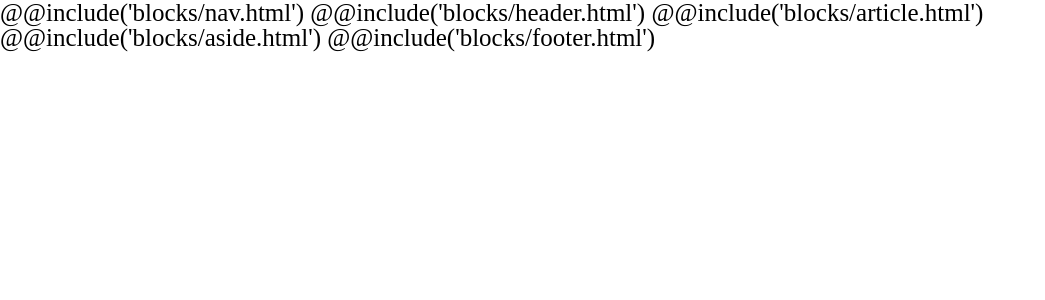
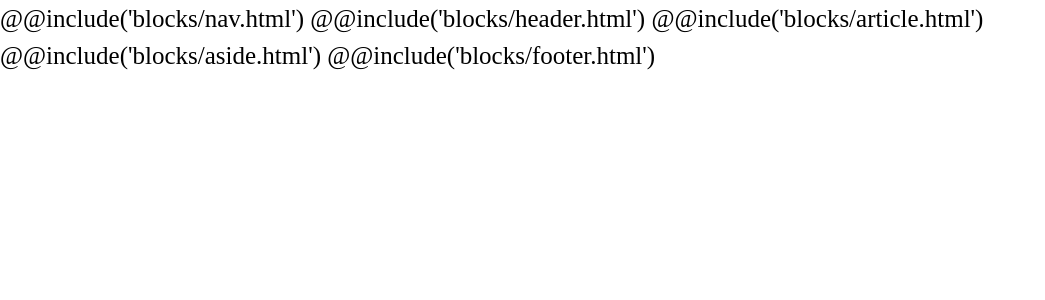
Before and after one commit to Lordpluha-zz/DevGulp, a PHP site: page /src/main/html/index.src.html in a window 1280 px wide. Shown: the top 300 px of the page, without its empty margins (0-1045 px from the left). Run offline with PHP 8.4, Linux system fonts and the light colour scheme.

Commit message:
28.01.22
fix some vulnerabilities;
add stylelint-scss;
some styles.js and config style.js changes;
some changes in scss files

```diff
--- a/gulpfile.js/tasks/configs/styles.js/doiuse.config.js
+++ b/gulpfile.js/tasks/configs/styles.js/doiuse.config.js
@@ -17,6 +17,8 @@ module.exports = {
 		'transforms2d',
 		'fontface',
 		'flexbox',
-		'css-gencontent'
+		'css-gencontent',
+		'wordwrap',
+		'word-break'
 	]
 }
--- a/gulpfile.js/tasks/configs/styles.js/gulp-clean-css.config.js
+++ b/gulpfile.js/tasks/configs/styles.js/gulp-clean-css.config.js
@@ -1,5 +1,5 @@
 module.exports = {
-	compatibility: 'ie8',
 	format: 'beautify',
-	level: 2
+	level: 2,
+	compatibility: 'ie7'
 }
--- a/package.json
+++ b/package.json
@@ -64,6 +64,7 @@
     "strip-ansi": "^7.0.1",
     "stylelint": "^14.2.0",
     "stylelint-config-standard": "^24.0.0",
+    "stylelint-scss": "^4.1.0",
     "sugarss": "^4.0.1",
     "webp-in-css": "^0.7.0"
   }
--- a/src/main/styles/css.src/_mixins.scss
+++ b/src/main/styles/css.src/_mixins.scss
@@ -1,30 +1,30 @@
 // Mixins
-@mixin adaptive-value ($property, $startSize, $minSize, $type) {
-	$addSize: $startSize - $minSize;
+@mixin adaptive-value ($property, $minSize, $maxSize, $type) {
+	$addSize: $maxSize - $minSize;
 	// Меньше контейнера
 	@if $type == 1 {
 		// Присваивание свойству минимальной величины
-		#{$property}: $startSize + px;
+		#{$property}: $maxSize + px;
 
 		// Когда размер страницы меньше контентного блока (узкие Планшеты и телефоны)
 		@media (max-width: #{$ContentMaxWidth + px}) {
 
 			// Свойство = МинВелич + ДобавРазмер * Отступы_от_Content / Максимальное_изменение_Content
-			#{$property}: calc(#{$minSize + px} + #{$addSize} * ((100vw - #{$ContentMinWidth+px}) / #{$ContentMaxWidth - $ContentMinWidth}));
+			#{$property}: calc(#{$minSize + px} + #{$addSize} * ((100vw - #{$SiteMinWidth+px}) / #{$ContentMaxWidth - $SiteMinWidth}));
 		}
 	// Если больше контейнера
 	} @else if $type == 2 {
-		#{$property}: $startSize + px;
+		#{$property}: $maxSize + px;
 		@media (min-width: #{$ContentMaxWidth + px}) {
-			#{$property}: calc(#{$minSize + px} + #{$addSize} * ((100vw - #{$ContentMinWidth}px) / #{$SiteMaxWidth - $ContentMinWidth}));
+			#{$property}: calc(#{$minSize + px} + #{$addSize} * ((100vw - #{$SiteMinWidth}px) / #{$SiteMaxWidth - $SiteMinWidth}));
 		}
 	// Всегда
 	} @else if $type == 3 {
-		#{$property}: calc(#{$SiteMaxWidth + px} + #{$addSize} * ((100vw - #{$ContentMinWidth}px) / #{$SiteMaxWidth - #{$ContentMinWidth}} ) );
+		#{$property}: calc(#{$SiteMaxWidth + px} + #{$addSize} * ((100vw - #{$SiteMinWidth}px) / #{$SiteMaxWidth - #{$SiteMinWidth}} ) );
 	}
 }
-// Fonts => em()
 
+// Последвательная крассивая прогрузка для наследников
 @mixin beaut_blocks($NumOfElems, $DelayCoof, $AnimDelay) {
 	$AnimDelayV: $AnimDelay+.1;
 
@@ -40,7 +40,3 @@
 		$AnimDelayV: $AnimDelayV+$DelayCoof;
 	}
 }
-
-@mixin _bgi () {
-
-}
--- a/src/main/styles/css.src/_zer0.scss
+++ b/src/main/styles/css.src/_zer0.scss
@@ -1,33 +1,32 @@
 // Zer0
 * {
-   -webkit-box-sizing: border-box;
-      -moz-box-sizing: border-box;
-	    -ms-box-sizing: border-box;
-			  box-sizing: border-box;
+	position: relative;
+	box-sizing: border-box;
+	z-index: 0;
 
 	padding: 0;
 	margin: 0;
 	border: none;
 	outline: none;
-	/* not supported by: IE (7,8)
-	 	and only partially supported by: Opera Mini (all)
-	*/
+
 	background-image: none;
 	background-size: cover;
-	background-position: center;
+	background-position: center center;
 	background-repeat: no-repeat;
+	background-clip: padding-box;
 
-	-webkit-user-select: none;
-       -moz-user-select: none;
-    	-ms-user-select: none;
-    		user-select: none;
+	overflow: visible;
+	overflow-wrap: normal;
+	word-break: normal;
 
-    list-style-type: none;
+   	user-select: none;
 
-   font-size: 20px;
+   	list-style-type: none;
 
-	font-weight: 100;
-	line-height: 100%;
+   	font-size: 20px;
+	font-weight: normal;
+	font-style: normal;
+	line-height: 1.48;
 
 	&,
 	&:after,
@@ -35,29 +34,33 @@
 		transition: all .3s linear 0s;
 	}
 }
+
 html {
 	scroll-behavior: smooth;
 }
+
 body {
 
 }
 
-a, p, h1, h2, h3, h4, h5, h6 {
+a, p, h1, h2, h3, h4, h5, h6, span, label, input, button, textarea {
 	font-family: 'Roboto', Arial, serif, sans-serif;
 }
+
 a, button, input, textarea, form {
 	color: #000;
 	text-decoration: none;
-	border: 1px solid #000;
+	border: none;
 	&:hover {
 		cursor: pointer;
 	}
 }
+
 span {
 	font-size: 100%;
 }
+
 img {
-	/* Не поддерживаеться Internet Explorer*/
 	max-width: 100%;
 	object-fit: cover;
 	object-position: center;
--- a/src/main/styles/css.src/styles.scss
+++ b/src/main/styles/css.src/styles.scss
@@ -11,7 +11,7 @@ $SiteMaxWidth: 2560;
 $ContentMaxWidth: 2000;
 
 // Минимальная поддерживаемая ширина
-$ContentMinWidth: 320;
+$SiteMinWidth: 320;
 
 @import "_mixins.scss";
 @import "_zer0.scss";
@@ -20,6 +20,11 @@ $ContentMinWidth: 320;
 @import "_preloader.scss";
 
 * {
+
+}
+
+html {
+	@include adaptive-value('font-size', 15, 25, 3);
 	&.lock {
 		overflow: hidden;
 	}
@@ -36,12 +41,12 @@ $ContentMinWidth: 320;
 	display: block;
 	margin: 0 auto;
 	max-width: $ContentMaxWidth+px;
-	@include adaptive-value('padding', 20, 0, 1);
 }
 
+
+// Красивая загрузка элементов (см. так же в script.js)
 $AnimTime: 1s;
 $AnimDelay: 0s;
-
 .anim-elem {
 	-webkit-transition: margin, padding .0s linear;
 	   -moz-transition: margin, padding .0s linear;
```
Also changed, not shown: gulpfile.js/tasks/configs/styles.js/stylelint.config.js (added, +14 -0 lines), gulpfile.js/tasks/styles.js (+16 -5 lines), gulpfile.js/tasks/vars/styles.vars.js (+16 -16 lines), src/main/js/scripts/scripts.js (+33 -1 lines), src/main/js/scripts/scripts.min.js (+33 -1 lines), src/main/styles/css.dist/styles.css (+24 -18 lines), src/main/styles/css.src/_media.scss (+25 -8 lines), package-lock.json, src/main/styles/css.dist/styles.min.css.
